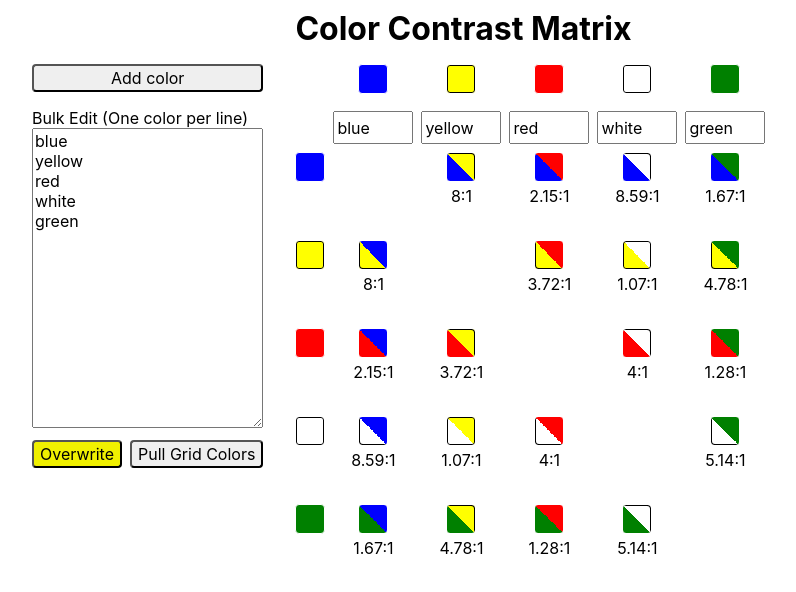
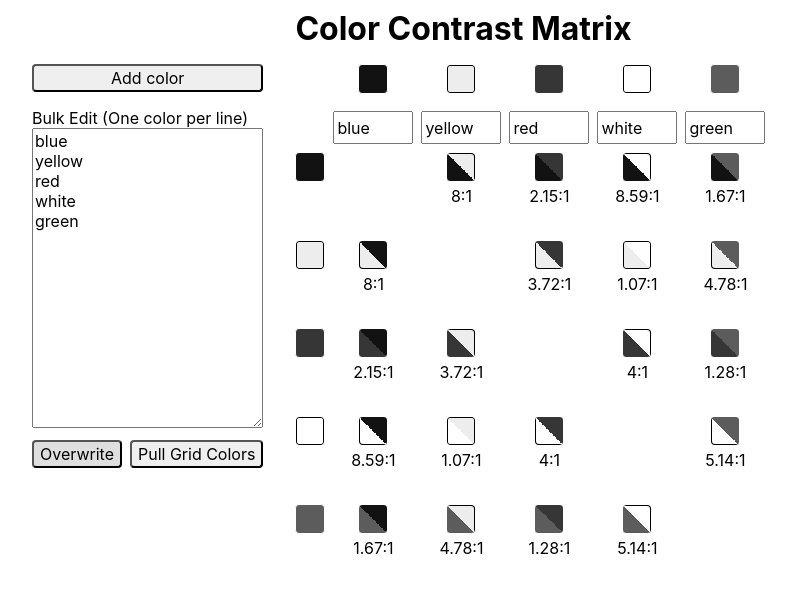
Before and after one commit to wegry/color-contrast-matrix, a React (Create React App) app: page / in a window 1280 px wide. Shown: the top 592 px of the page, without its empty margins (0-796 px from the left). Built offline with nearby package versions, Linux system fonts and the light colour scheme.

Commit message:
query params

```diff
--- a/src/App.css
+++ b/src/App.css
@@ -15,6 +15,10 @@ button {
     'bulk-edit        colors' auto
     '.                colors' auto
     / min-content 1fr;
+}
+
+.app.grayscale {
+  filter: grayscale(100%);
 }
 
 h1 {
@@ -84,12 +88,13 @@ h1 {
   cursor: pointer;
   position: relative;
 }
+
 .swatch.removable::after {
   content: '\1F5D1';
   position: absolute;
   height: 100%;
   width: 100%;
-  left: 100%;
+  background-color: rgba(255, 255, 255, 0.6);
   display: flex;
   align-items: center;
   justify-content: center;
--- a/src/App.tsx
+++ b/src/App.tsx
@@ -136,11 +136,20 @@ export default () => {
     []
   )
 
-  const { bulkEditValue, colors } = state
+  const { bulkEditValue, colors, grayscale } = state
+
+  const grayScaleClass = grayscale ? 'grayscale' : ''
 
   return (
-    <div className="app">
+    <div className={`app ${grayScaleClass}`.trim()}>
       <h1>Color Contrast Matrix</h1>
+      <button
+        className="add-button"
+        type="button"
+        onClick={() => dispatch({ type: 'addColor' })}
+      >
+        Add color
+      </button>
       <div
         className="colors"
         style={{
@@ -166,13 +175,6 @@ export default () => {
           ))
         ])}
       </div>
-      <button
-        className="add-button"
-        type="button"
-        onClick={() => dispatch({ type: 'addColor' })}
-      >
-        Add color
-      </button>
       <div className="bulk-edit">
         <label>
           <div>Bulk Edit (One color per line)</div>
--- a/src/reducer.ts
+++ b/src/reducer.ts
@@ -1,13 +1,56 @@
+import * as _ from 'lodash-es'
+
 interface state {
   colors: string[]
+  grayscale: boolean
   bulkEditValue: string
 }
 
 const seychellesFlagColors = ['blue', 'yellow', 'red', 'white', 'green']
 
+function attemptColorParse(rawParams: string) {
+  const parsed = new URLSearchParams(rawParams)
+
+  const colors = parsed.get('colors')
+  if (colors) {
+    return colors.split('|')
+  }
+}
+
+function attemptGrayscaleParse(rawParams: string) {
+  const parsed = new URLSearchParams(rawParams)
+
+  const colors = parsed.get('🌈')
+  return !colors
+}
+
 export const initialState: state = {
-  colors: seychellesFlagColors,
+  colors: attemptColorParse(window.location.search) || seychellesFlagColors,
+  grayscale: attemptGrayscaleParse(window.location.search),
   bulkEditValue: seychellesFlagColors.join('\n')
+}
+
+function updateQueryParams(colors: string[]) {
+  setTimeout(() => {
+    // https://stackoverflow.com/a/41542008/1924257
+    const searchParams = new URLSearchParams(window.location.search)
+
+    searchParams.set('🌈', '✓')
+
+    searchParams.set(
+      'colors',
+      _.flow(
+        (x: string[]) => x.map(x => x.replace('#', '%23')),
+        x => x.join('|')
+      )(colors)
+    )
+
+    const newRelativePathQuery = `${
+      window.location.pathname
+    }?${searchParams.toString()}`
+
+    window.history.pushState(null, '', newRelativePathQuery)
+  }, 0)
 }
 
 type action =
@@ -22,11 +65,16 @@ type action =
 
 export function reducer(state: state, action: action): state {
   switch (action.type) {
-    case 'addColor':
+    case 'addColor': {
+      const newColors = ['', ...state.colors]
+
+      updateQueryParams(newColors)
+
       return {
         ...state,
-        colors: ['', ...state.colors]
+        colors: newColors
       }
+    }
     case 'bulk-add-colors': {
       const newColors = (() => {
         const candidates = state.bulkEditValue
@@ -40,6 +88,8 @@ export function reducer(state: state, action: action): state {
 
         return candidates
       })()
+
+      updateQueryParams(newColors)
 
       return {
         ...state,
@@ -56,20 +106,25 @@ export function reducer(state: state, action: action): state {
       const newColors = [...state.colors]
 
       newColors[action.index] = action.value
+      updateQueryParams(newColors)
 
       return {
         ...state,
         colors: newColors
       }
-    case 'removeColor':
-      if (state.colors.length <= 1) {
-        return { ...state, colors: [''] }
+    case 'removeColor': {
+      let newColors = ['']
+      if (state.colors.length > 1) {
+        newColors = state.colors.filter((_, index) => index !== action.index)
       }
+
+      updateQueryParams(newColors)
 
       return {
         ...state,
-        colors: state.colors.filter((_, index) => index !== action.index)
+        colors: newColors
       }
+    }
 
     case 'update':
       return { ...state, [action.field]: action.value }
```
